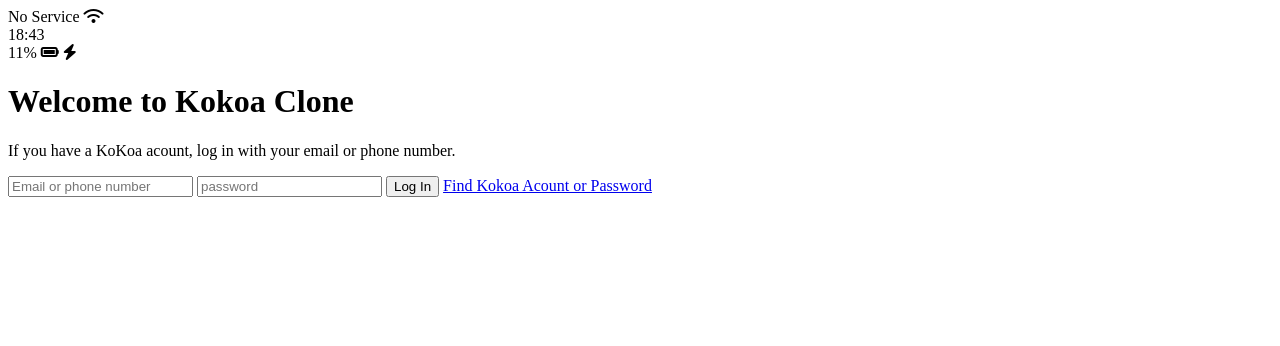
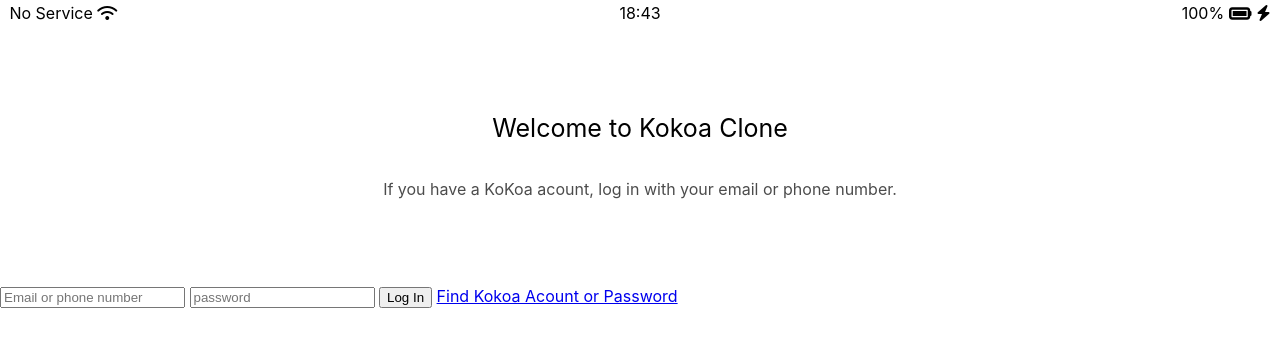
Before and after one commit to yerimkoko/nomad-cocoa-clone, a plain HTML site: page index.html in a window 1280 px wide. Drawn offline with Linux system fonts and the light colour scheme.

```diff
--- /dev/null
+++ b/css/reset.css
@@ -0,0 +1,124 @@
+html,
+body,
+div,
+span,
+applet,
+object,
+iframe,
+h1,
+h2,
+h3,
+h4,
+h5,
+h6,
+p,
+blockquote,
+pre,
+a,
+abbr,
+acronym,
+address,
+big,
+cite,
+code,
+del,
+dfn,
+em,
+img,
+ins,
+kbd,
+q,
+s,
+samp,
+small,
+strike,
+strong,
+sub,
+sup,
+tt,
+var,
+b,
+u,
+i,
+center,
+dl,
+dt,
+dd,
+ol,
+ul,
+li,
+fieldset,
+form,
+label,
+legend,
+table,
+caption,
+tbody,
+tfoot,
+thead,
+tr,
+th,
+td,
+article,
+aside,
+canvas,
+details,
+embed,
+figure,
+figcaption,
+footer,
+header,
+hgroup,
+menu,
+nav,
+output,
+ruby,
+section,
+summary,
+time,
+mark,
+audio,
+video {
+  margin: 0;
+  padding: 0;
+  border: 0;
+  font-size: 100%;
+  font: inherit;
+  vertical-align: baseline;
+}
+/* HTML5 display-role reset for older browsers */
+article,
+aside,
+details,
+figcaption,
+figure,
+footer,
+header,
+hgroup,
+menu,
+nav,
+section {
+  display: block;
+}
+body {
+  line-height: 1;
+}
+ol,
+ul {
+  list-style: none;
+}
+blockquote,
+q {
+  quotes: none;
+}
+blockquote:before,
+blockquote:after,
+q:before,
+q:after {
+  content: "";
+  content: none;
+}
+table {
+  border-collapse: collapse;
+  border-spacing: 0;
+}
--- /dev/null
+++ b/css/status-bar.css
@@ -0,0 +1,24 @@
+.status-bar {
+  display: flex;
+  justify-content: center;
+  padding: 5px 3px;
+}
+.status-bar__column {
+  width: 33%;
+}
+.status-bar_column:first-child span {
+  margin-right: 5px;
+}
+.status-bar__column:nth-child(2) {
+  display: flex;
+  justify-content: center;
+}
+.status-bar__column:last-child {
+  display: flex;
+  justify-content: flex-end;
+  align-items: center;
+}
+
+.status-bar__column .fa-battery-full {
+  margin: 0px 5px;
+}
--- /dev/null
+++ b/css/styles.css
@@ -0,0 +1,24 @@
+@import "reset.css";
+@import "status-bar.css";
+body {
+  font-family: -apple-system, BlinkMacSystemFont, "Segoe UI", Roboto, Oxygen,
+    Ubuntu, Cantarell, "Open Sans", "Helvetica Neue", sans-serif;
+}
+
+.welcome-header {
+  margin: 90px 0px;
+  text-align: center;
+  display: flex;
+  flex-direction: column;
+  align-items: center;
+}
+
+.welcome-header__title {
+  margin-bottom: 40px;
+  font-size: 25px;
+}
+
+.welcome-header__text {
+  width: 60%;
+  opacity: 0.7;
+}
--- a/index.html
+++ b/index.html
@@ -1,12 +1,13 @@
 <!DOCTYPE html>
 <html lang="kr">
   <head>
+    <link rel="stylesheet" href="css/styles.css" />
     <meta charset="UTF-8" />
     <meta name="viewport" content="width=device-width, initial-scale=1.0" />
     <title>Welcome to Kokoa Talk</title>
   </head>
   <body>
-    <div id="status-bar">
+    <div class="status-bar">
       <div class="status-bar__column">
         <span>No Service</span>
         <i class="fas fa-wifi"></i>
@@ -17,15 +18,15 @@
       </div>
 
       <div class="status-bar__column">
-        <span>11%</span>
-        <i class="fas fa-battery-full"></i>
+        <span>100%</span>
+        <i class="fas fa-battery-full fa-lg"></i>
         <i class="fas fa-bolt"></i>
         <!-- Battery icon -->
         <!-- Lightning Icon -->
       </div>
     </div>
     <header class="welcome-header">
-      <h1 class="welcome0header__title">Welcome to Kokoa Clone</h1>
+      <h1 class="welcome-header__title">Welcome to Kokoa Clone</h1>
       <p class="welcome-header__text">
         If you have a KoKoa acount, log in with your email or phone number.
       </p>
```
